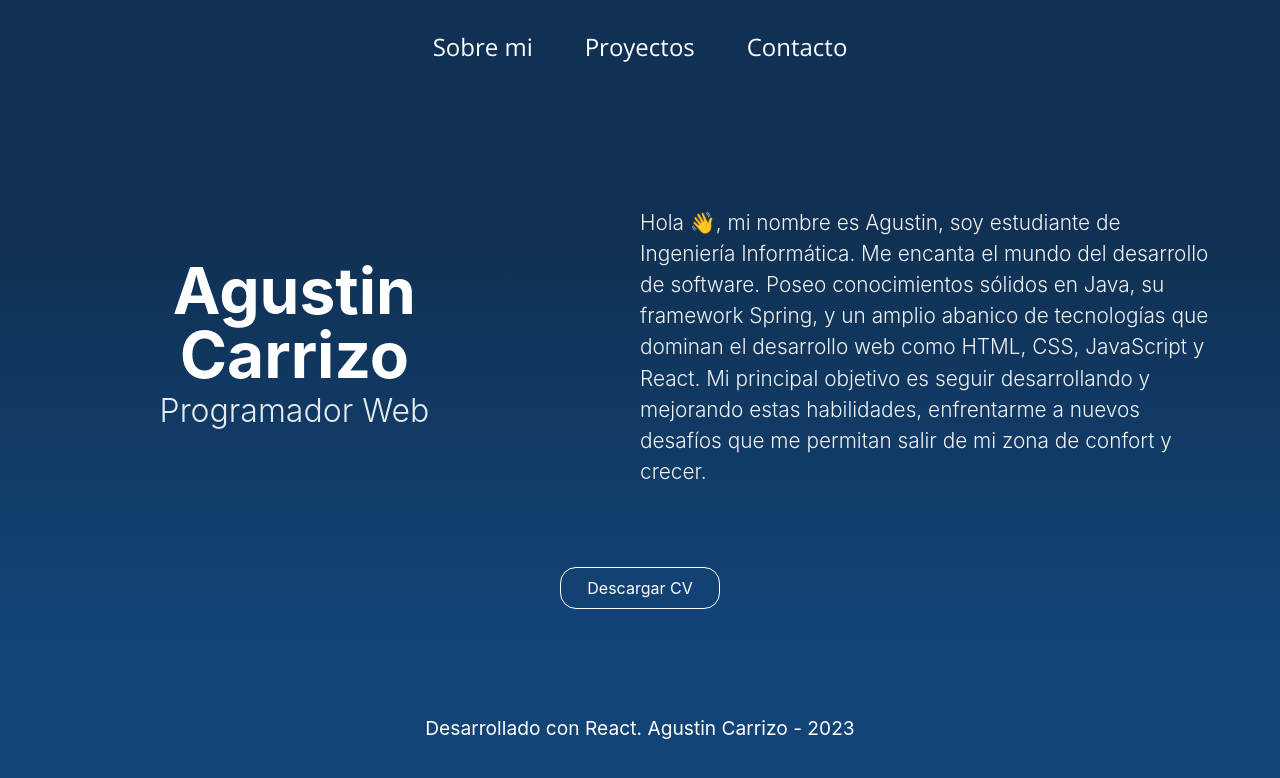
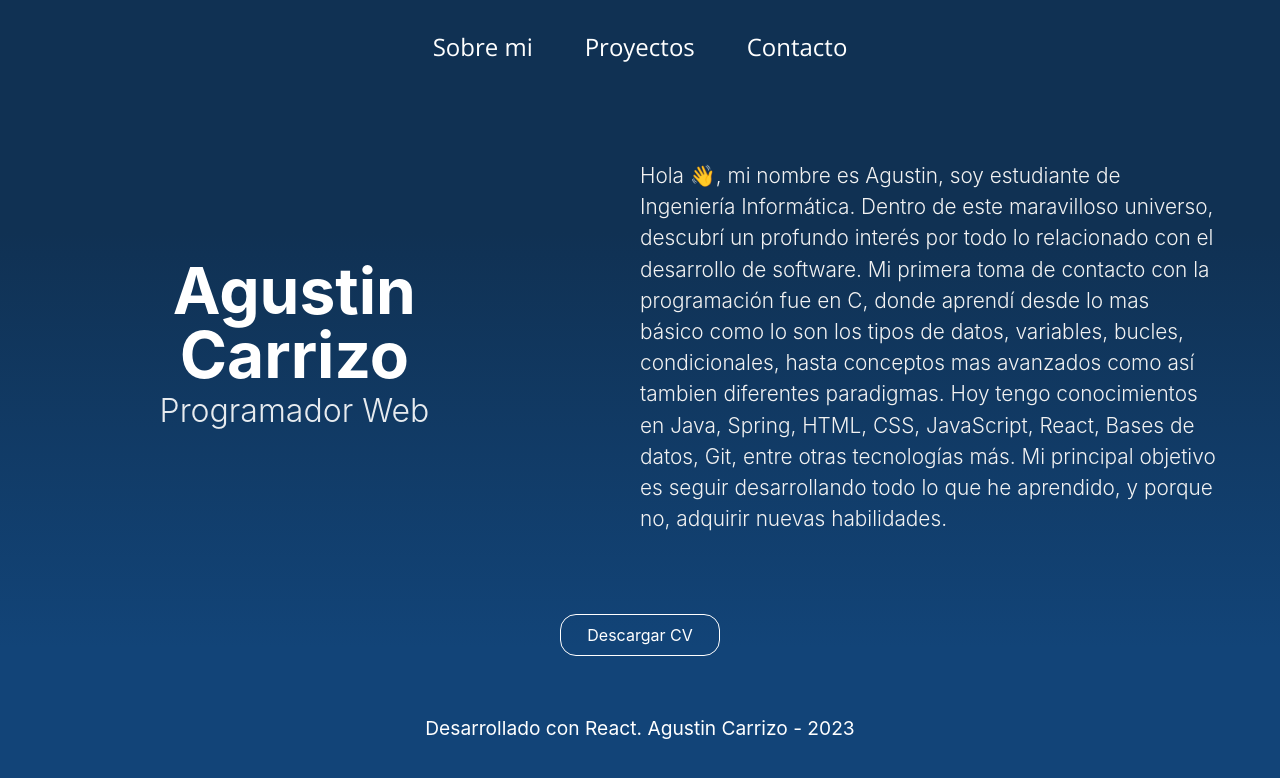
Before and after one commit to Jcarrizoagustin/portfolio, a React (Vite) app in the folder portfolio-app/: page / in a window 1280 px wide. Shown: the top 778 px of the page. Built offline with nearby package versions, Linux system fonts and the light colour scheme; the HTML template or start-up script is replaced by a standard one.

Commit message:
refactor: change description in main section

```diff
--- a/portfolio-app/src/components/Main.jsx
+++ b/portfolio-app/src/components/Main.jsx
@@ -11,12 +11,15 @@ function Main() {
         </div>
         <p className={styles.text}>
           Hola 👋, mi nombre es Agustin, soy estudiante de Ingeniería
-          Informática. Me encanta el mundo del desarrollo de software. Poseo
-          conocimientos sólidos en Java, su framework Spring, y un amplio
-          abanico de tecnologías que dominan el desarrollo web como HTML, CSS,
-          JavaScript y React. Mi principal objetivo es seguir desarrollando y
-          mejorando estas habilidades, enfrentarme a nuevos desafíos que me
-          permitan salir de mi zona de confort y crecer.
+          Informática. Dentro de este maravilloso universo, descubrí un profundo
+          interés por todo lo relacionado con el desarrollo de software. Mi
+          primera toma de contacto con la programación fue en C, donde aprendí
+          desde lo mas básico como lo son los tipos de datos, variables, bucles,
+          condicionales, hasta conceptos mas avanzados como así tambien
+          diferentes paradigmas. Hoy tengo conocimientos en Java, Spring, HTML,
+          CSS, JavaScript, React, Bases de datos, Git, entre otras tecnologías
+          más. Mi principal objetivo es seguir desarrollando todo lo que he
+          aprendido, y porque no, adquirir nuevas habilidades.
         </p>
       </div>
       <Button
```
